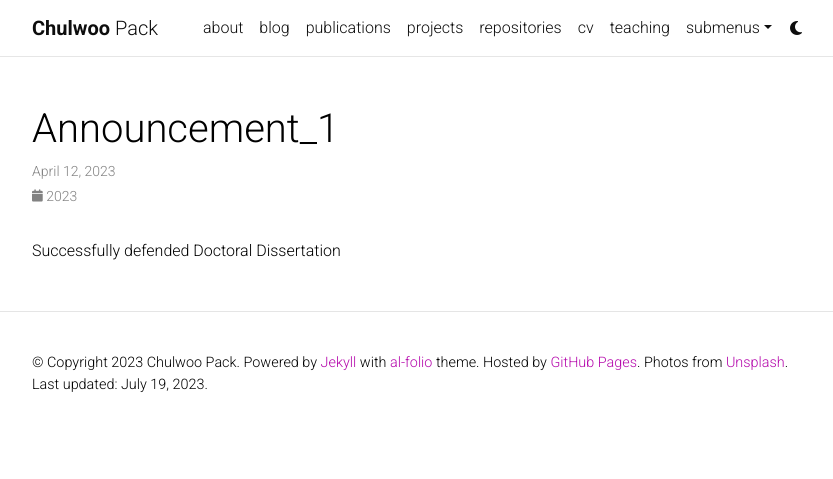
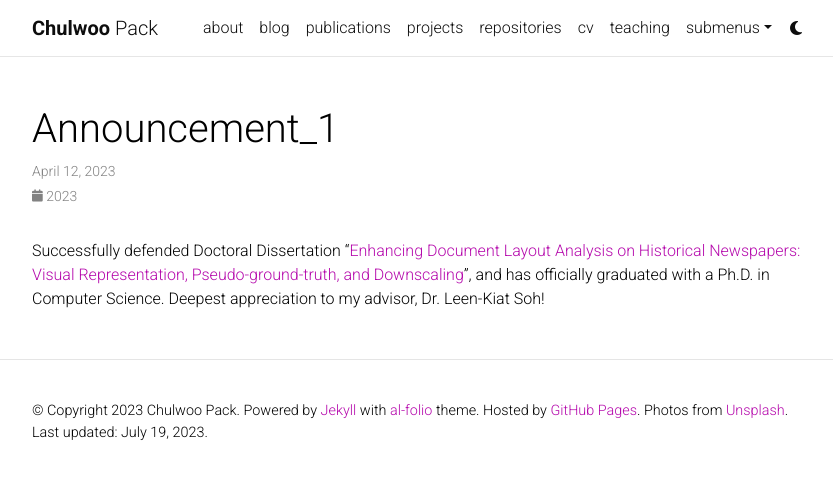
Before and after one commit to chulwoopack/chulwoopack.github.io, a Jekyll site: the page built from _news/announcement_1.md, in a window 1280 px wide. Shown: the top 479 px of the page, without its empty margins (223-1056 px from the left). Built offline with Jekyll 4.4.1, drawn with Linux system fonts in a browser that asks for light colours; comment, search, counter and statistics services are not loaded; a style sheet for code colours, icons or effects is not loaded.

Commit message:
updated news

```diff
--- a/_config.yml
+++ b/_config.yml
@@ -16,7 +16,7 @@
 keywords: jekyll, jekyll-theme, academic-website, portfolio-website  # add your own keywords or leave empty
 
 lang: en # the language of your site (for example: en, fr, cn, ru, etc.)
-icon: ⚛️  # the emoji used as the favicon (alternatively, provide image name in /assets/img/)
+icon: 🐇  # the emoji used as the favicon (alternatively, provide image name in /assets/img/)
 
 url: https://chulwoopack.github.io # the base hostname & protocol for your site
 baseurl: # the subpath of your site, e.g. /blog/
--- a/_news/announcement_1.md
+++ b/_news/announcement_1.md
@@ -5,6 +5,4 @@
 related_posts: false
 ---
 
-Successfully defended Doctoral Dissertation
-
-<!---``[Enhancing Document Layout Analysis on Historical Newspapers: Visual Representation, Pseudo-ground-truth, and Downscaling](https://www.proquest.com/openview/e4672a736dfab18640b7b3f21a2b2cd3/1?pq-origsite=gscholar&cbl=18750&diss=y)", and has officially graduated with a Ph.D. in Computer Science. Deepest appreciation to my advisor, Dr. Leen-Kiat Soh!--->
+Successfully defended Doctoral Dissertation "[Enhancing Document Layout Analysis on Historical Newspapers: Visual Representation, Pseudo-ground-truth, and Downscaling](https://www.proquest.com/openview/e4672a736dfab18640b7b3f21a2b2cd3/1?pq-origsite=gscholar&cbl=18750&diss=y)", and has officially graduated with a Ph.D. in Computer Science. Deepest appreciation to my advisor, Dr. Leen-Kiat Soh!
```
Also changed, not shown: _news/announcement_3.md (+1 -1 lines).
